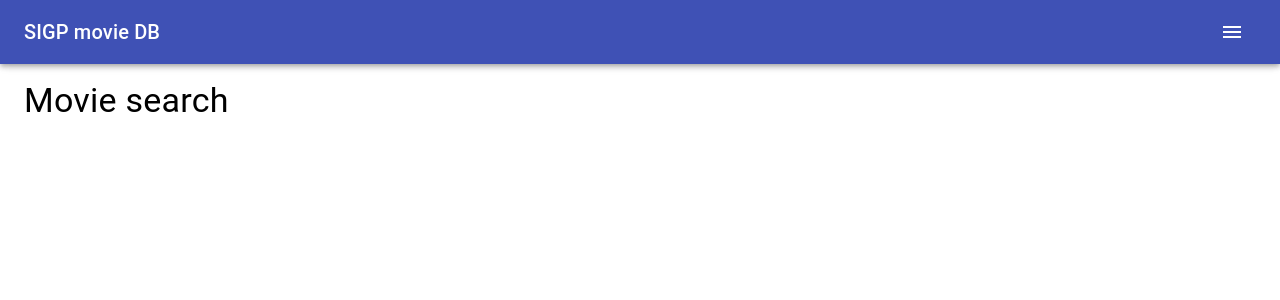
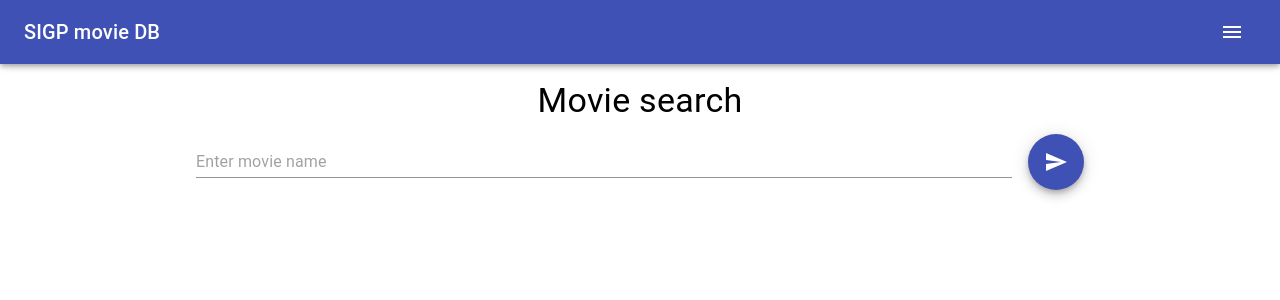
Before and after one commit to jpohancenik/sigpmdb, a React (Create React App) app: page / in a window 1280 px wide. Shown: the top 300 px of the page. Built offline with nearby package versions, Linux system fonts and the light colour scheme.

Commit message:
feat: Data fetching via saga
Co-authored-by: Jakub Pohančeník <jakub.pohancenik@cleverlance.com>

```diff
--- a/package.json
+++ b/package.json
@@ -8,6 +8,7 @@
     "@testing-library/jest-dom": "^4.2.4",
     "@testing-library/react": "^9.5.0",
     "@testing-library/user-event": "^7.2.1",
+    "axios": "^0.20.0",
     "react": "^16.13.1",
     "react-dom": "^16.13.1",
     "react-router-dom": "^5.2.0",
--- /dev/null
+++ b/src/components/SearchForm.js
@@ -0,0 +1,45 @@
+import React, { useState } from 'react';
+import { FormGroup, TextField, Fab, Grid } from '@material-ui/core';
+import Send from '@material-ui/icons/Send';
+import { findMovies } from '../utils/findMovies';
+
+function SearchForm() {
+  const [query, setQuery] = useState('');
+
+  const handleSubmit = async (e) => {
+    e.preventDefault();
+    console.log(query);
+    if (query.length > 0) {
+      const result = await findMovies(query);
+      console.log(result);
+    }
+  };
+
+  const handleChange = (e) => {
+    setQuery(e.target.value);
+  };
+
+  return (
+    <form onSubmit={handleSubmit}>
+      <FormGroup>
+        <Grid container spacing={2} alignItems="center" justify="center">
+          <Grid item xs={8}>
+            <TextField
+              fullWidth
+              value={query}
+              onChange={handleChange}
+              placeholder="Enter movie name"
+            />
+          </Grid>
+          <Grid item>
+            <Fab color="primary" aria-label="submit" type="submit">
+              <Send />
+            </Fab>
+          </Grid>
+        </Grid>
+      </FormGroup>
+    </form>
+  );
+}
+
+export default SearchForm;
--- a/src/pages/MovieSearch.js
+++ b/src/pages/MovieSearch.js
@@ -1,11 +1,15 @@
 import { Typography } from '@material-ui/core';
 import React from 'react';
+import SearchForm from '../components/SearchForm';
 
 function MovieSearch() {
   return (
-    <Typography variant="h4" component="h1">
-      Movie search
-    </Typography>
+    <>
+      <Typography variant="h4" component="h1" align="center" gutterBottom>
+        Movie search
+      </Typography>
+      <SearchForm />
+    </>
   );
 }
 
--- /dev/null
+++ b/src/utils/apiCall.js
@@ -0,0 +1,13 @@
+import axios from 'axios';
+
+const apiCall = async (url, options = {}) => {
+  try {
+    return await axios(url, options);
+  } catch (error) {
+    // eslint-disable-next-line no-console
+    console.log('API call error', error);
+    return error.response ? error.response : error;
+  }
+};
+
+export default apiCall;
--- /dev/null
+++ b/src/utils/findMovies.js
@@ -0,0 +1,15 @@
+import apiCall from './apiCall';
+
+export const findMovies = async (query) => {
+  const response = await apiCall(
+    `http://omdbapi.com/?apikey=${process.env.REACT_APP_OMDB_API_KEY}`,
+    {
+      method: 'get',
+      params: {
+        s: query,
+      },
+    }
+  );
+
+  console.log(response);
+};
```
Also changed, not shown: 2 other files (tests, documents, lock files or other folders).
